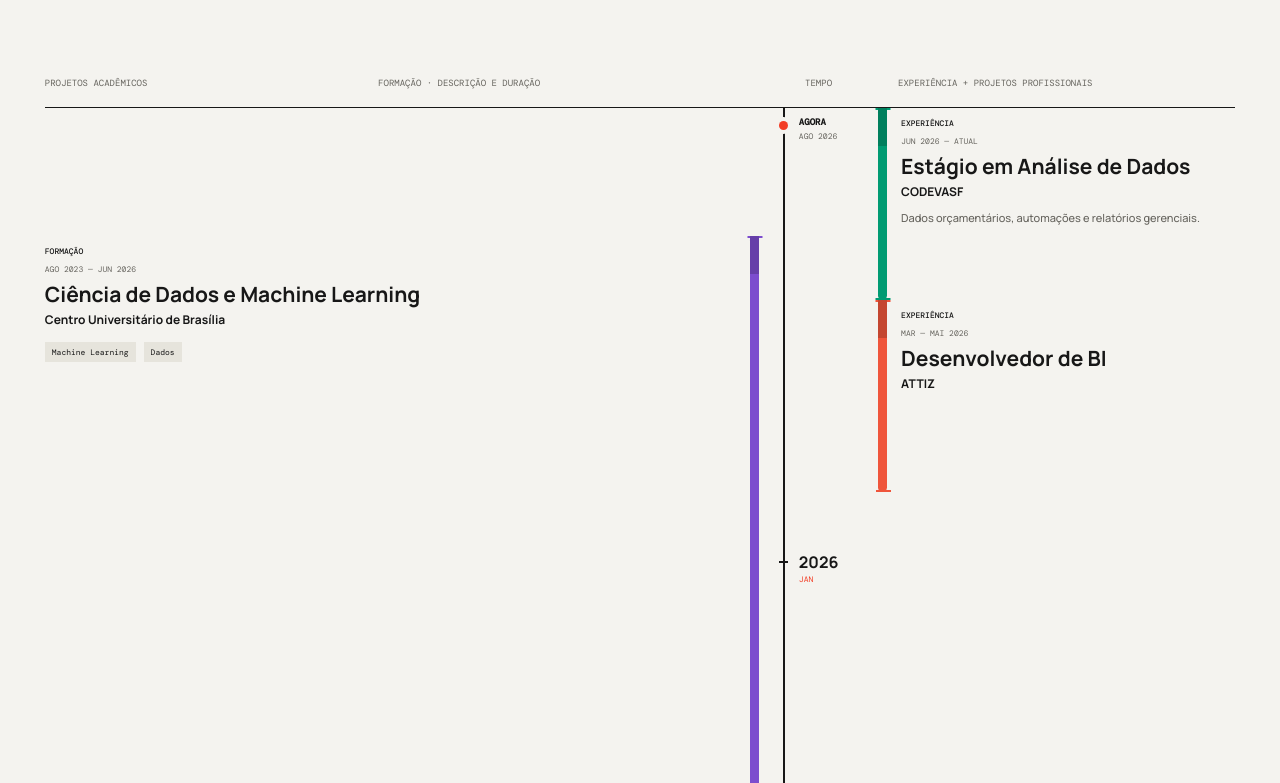
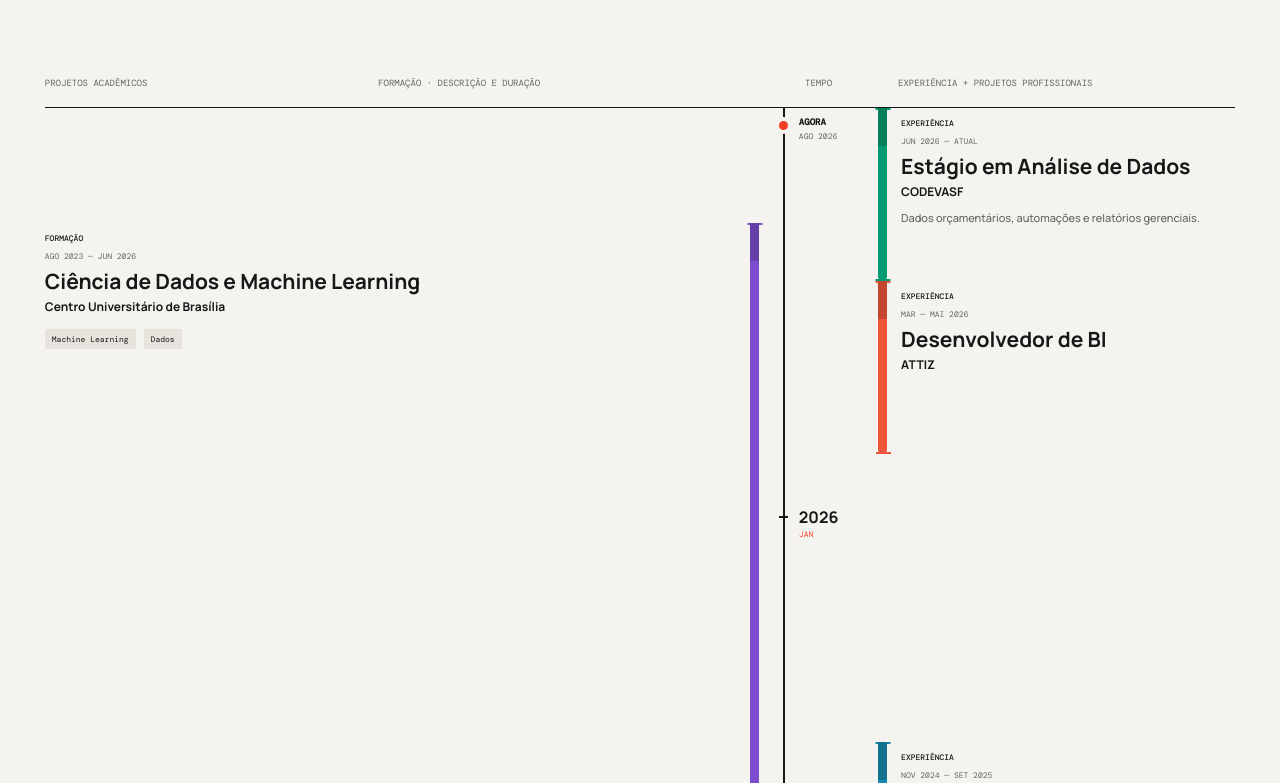
Before and after one commit to hermesjasper/curriculum-hermes, a plain HTML site: page index.html in a window 1280 px wide. Shown: the part 1686-2469 px from the top of the page. Drawn offline with nearby package versions, Linux system fonts and the light colour scheme.

Commit message:
style: reduce timeline scale by ten percent

```diff
--- a/index.html
+++ b/index.html
@@ -8,7 +8,7 @@
     <link rel="preconnect" href="https://fonts.googleapis.com" />
     <link rel="preconnect" href="https://fonts.gstatic.com" crossorigin />
     <link href="https://fonts.googleapis.com/css2?family=DM+Mono:wght@400;500&family=Manrope:wght@400;500;600;700;800&display=swap" rel="stylesheet" />
-    <link rel="stylesheet" href="styles.css?v=4" />
+    <link rel="stylesheet" href="styles.css?v=5" />
     <script src="script.js?v=4" defer></script>
   </head>
   <body>
--- a/styles.css
+++ b/styles.css
@@ -69,7 +69,7 @@ button { font: inherit; }
 .chronology-guide { max-width: 1320px; margin: 0 auto 18px; display: grid; grid-template-columns: 28% 32% 10% 30%; color: var(--muted); font-family: "DM Mono", monospace; font-size: 9px; text-transform: uppercase; }
 .chronology-guide span:nth-child(3) { text-align: center; }
 .chronology-guide span:last-child { padding-left: 20px; }
-.chronology { --month: 64px; position: relative; max-width: 1320px; height: calc(98 * var(--month)); margin: 0 auto; border-top: 1px solid var(--ink); }
+.chronology { --month: 57.6px; position: relative; max-width: 1320px; height: calc(98 * var(--month)); margin: 0 auto; border-top: 1px solid var(--ink); }
 .chronology-axis { position: absolute; z-index: 2; top: 0; bottom: 0; left: 62%; width: 2px; background: var(--ink); }
 .year-tick { position: absolute; z-index: 3; top: calc(var(--at) * var(--month)); left: 62%; width: 8%; padding-left: 16px; transform: translateY(-2px); }
 .year-tick::before { content: ""; position: absolute; left: -4px; top: 7px; width: 9px; height: 2px; background: var(--ink); }
```
